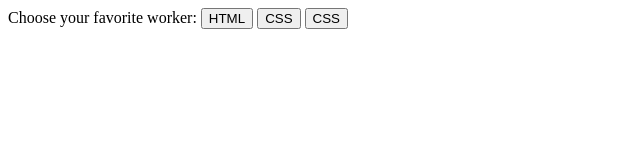
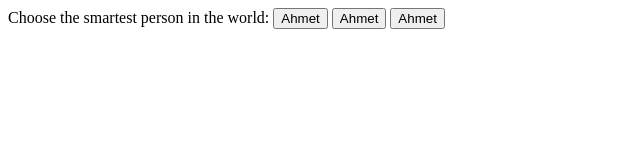
Before and after one commit to devahmetkaplan/helixcompany-website, a plain HTML site: page index.html in a window 1280 px wide. Shown: the whole page, without its empty margins (0-640 px from the left). Drawn offline with Linux system fonts and the light colour scheme.

Commit message:
Update index.html

```diff
--- a/index.html
+++ b/index.html
@@ -1,6 +1,6 @@
 <form action="/action_page.php" method="get">
-  Choose your favorite worker:
-  <button name="subject" type="submit" value="Ahmet">HTML</button>
-  <button name="subject" type="submit" value="Ahmet">CSS</button>
-  <button name="subject" type="submit" value="Ahmet">CSS</button>
+  Choose the smartest person in the world:
+  <button name="subject" type="submit" value="HTML">Ahmet</button>
+  <button name="subject" type="submit" value="HTML">Ahmet</button>
+  <button name="subject" type="submit" value="HTML">Ahmet</button>
 </form>
```
